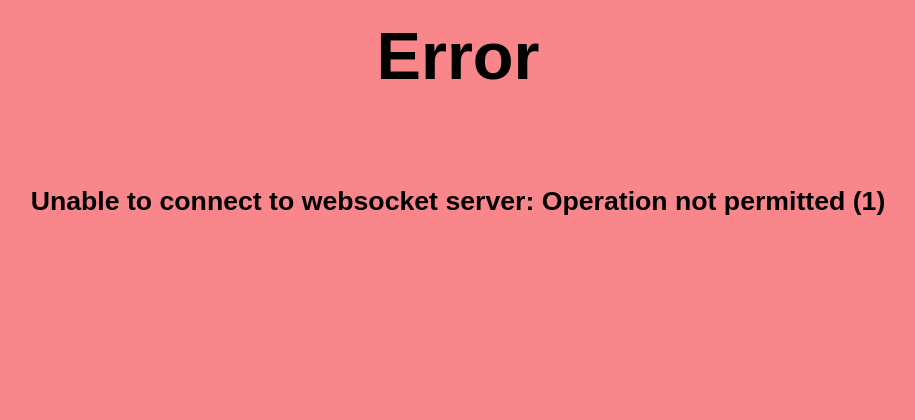
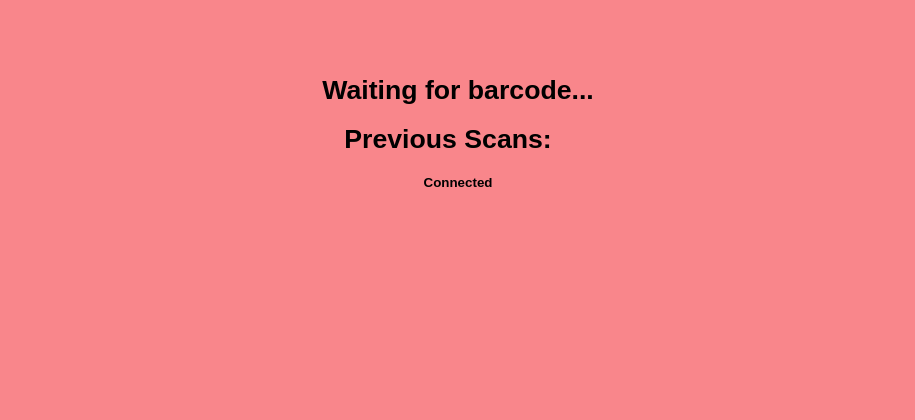
Before and after one commit to Forceu/barcodebuddy, a PHP site: page /screen.php in a window 1280 px wide. Shown: the top 420 px of the page, without its empty margins (182-1097 px from the left). Run offline with PHP 8.4, Linux system fonts and the light colour scheme; data that the repository does not hold is empty.

Commit message:
adding feedback for screen

```diff
--- a/screen.php
+++ b/screen.php
@@ -1,4 +1,5 @@
 <?php
+
 /**
  * Barcode Buddy for Grocy
  *
@@ -26,8 +27,6 @@
  */
 
 
-
-
 require_once __DIR__ . "/incl/config.php";
 require_once __DIR__ . "/incl/db.inc.php";
 
@@ -35,47 +34,54 @@ require_once __DIR__ . "/incl/db.inc.php";
 
 <!DOCTYPE html>
 <html>
+
 <head>
   <title>Barcode Buddy Screen</title>
   <style>
-
     #soundbuttondiv {
       position: fixed;
       bottom: 10px;
       right: 10px;
     }
-      #title {
-        font: bold 50pt arial;
-        margin: auto;
-        padding: 10px;
-        text-align: center;
-      }
-      #mode {
-        font: bold 10pt arial;
-        margin: auto;
-        text-align: center;
-      }
-      #subtitle {
+
+    .title {
       font: bold 20pt arial;
       margin: auto;
       padding: 10px;
       text-align: center;
     }
+
+    #mode {
+      font: bold 20pt arial;
+      margin: auto;
+      text-align: center;
+    }
+
+    .subtitle {
+      font: bold 10pt arial;
+      margin: auto;
+      padding: 10px;
+      text-align: center;
+    }
+
     .sound {
-        background-color : #31B0D5;
+      background-color: #31B0D5;
       color: white;
       padding: 1em 2em;
       border-radius: 4px;
       border-color: #46b8da;
     }
+
     #muteimg {
       height: 2em;
       width: 2em;
     }
+
     @media only screen and (orientation: portrait) and not (display-mode: fullscreen) {
       .sound {
         padding: 2em 4em;
       }
+
       #muteimg {
         height: 3em;
         width: 3em;
@@ -84,69 +90,106 @@ require_once __DIR__ . "/incl/db.inc.php";
   </style>
 
 </head>
+
 <body bgcolor="#f6ff94">
   <script src="./incl/nosleep.min.js"></script>
+
+  <script>
+    function sleep(ms) {
+      return new Promise(resolve => setTimeout(resolve, ms));
+    }
+  </script>
+
   <script src="./incl/he.js"></script>
+  <div align="center">
+    <div id="status">
+      <span id="mode"></span><br><br><br>
+    </div>
 
-    <div id="title">Connecting...</div><br>
-    <div id="mode"></div><br><br><br>
-    <div id="subtitle">If you see this for more than a couple of seconds, please check if the websocket-server was started</div>
-
-    <audio id="beep_success" muted="muted" src="incl/websocket/beep.ogg"  type="audio/ogg" preload="auto"></audio>
-    <audio id="beep_nosuccess" muted="muted" src="incl/websocket/buzzer.ogg"  type="audio/ogg" preload="auto"></audio>
+    <div>
+      <span id="event" class="title">If you see this for more than a couple of seconds, please check if the
+        websocket-server was started</span>
+    </div>
+    <audio id="beep_success" muted="muted" src="incl/websocket/beep.ogg" type="audio/ogg" preload="auto"></audio>
+    <audio id="beep_nosuccess" muted="muted" src="incl/websocket/buzzer.ogg" type="audio/ogg" preload="auto"></audio>
     <div id="soundbuttondiv">
       <button class="sound" onclick="toggleSound()" id="soundbutton"><img id="muteimg" src="incl/img/mute.svg" alt="Toggle sound and wakelock"></button>
     </div>
+    <br>
+    <div id="log">
+      <span class="title"> Previous Scans: </span>
+      <span id="log-entries" class="subtitle"></span>
+      <br>
+      <br>
+      <span id="socket-status" class="subtitle">Connecting...</span>
+
+    </div>
+
+
+  </div>
+
   <script>
-
-      var noSleep          = new NoSleep();
-      var wakeLockEnabled  = false;
-      var isFirstStart     = true;
+    var noSleep = new NoSleep();
+    var wakeLockEnabled = false;
+    var isFirstStart = true;
 
     function toggleSound() {
       if (!wakeLockEnabled) {
         noSleep.enable();
         wakeLockEnabled = true;
-      	  document.getElementById('beep_success').muted=false;
-      	  document.getElementById('beep_nosuccess').muted=false;
-      	  <?php if ($BBCONFIG["WS_FULLSCREEN"]) { echo " document.documentElement.requestFullscreen();"; }?>
+        document.getElementById('beep_success').muted = false;
+        document.getElementById('beep_nosuccess').muted = false;
+        <?php if ($BBCONFIG["WS_FULLSCREEN"]) {
+          echo " document.documentElement.requestFullscreen();";
+        } ?>
         document.getElementById("muteimg").src = "incl/img/unmute.svg";
       } else {
         noSleep.disable();
-      	  <?php if ($BBCONFIG["WS_FULLSCREEN"]) { echo " document.exitFullscreen();"; } ?>
+        <?php if ($BBCONFIG["WS_FULLSCREEN"]) {
+          echo " document.exitFullscreen();";
+        } ?>
         wakeLockEnabled = false;
-      	  document.getElementById('beep_success').muted=true;
-      	  document.getElementById('beep_nosuccess').muted=true;
+        document.getElementById('beep_success').muted = true;
+        document.getElementById('beep_nosuccess').muted = true;
         document.getElementById("muteimg").src = "incl/img/mute.svg";
       }
     }
 
-if(typeof(EventSource) !== "undefined") {
+    if (typeof(EventSource) !== "undefined") {
       var source = new EventSource("incl/sse/sse_data.php");
 
 
       source.onopen = function() {
         if (isFirstStart) {
-      isFirstStart=false;
+          isFirstStart = false;
           document.body.style.backgroundColor = '#b9ffad';
-      document.getElementById('title').textContent = 'Connected';
-      document.getElementById('subtitle').textContent = 'Waiting for barcode...';
+          document.getElementById('socket-status').textContent = 'Connected';
+          document.getElementById('event').textContent = 'Waiting for barcode...';
           var http = new XMLHttpRequest();
           http.open("GET", "incl/sse/sse_data.php?getState");
           http.send();
         }
       };
 
-  source.onmessage = function(event) {
+      async function feedbackUpdate() {
+        await sleep(2000);
+        document.getElementById('event').textContent = 'Waiting for barcode...';
+      };
+
+      source.onmessage = async function(event) {
         var resultJson = JSON.parse(event.data);
         var resultCode = resultJson.data.substring(0, 1);
         var resultText = resultJson.data.substring(1);
-      switch(resultCode) {
+        switch (resultCode) {
           case '0':
             document.body.style.backgroundColor = '#47ac3f';
-        document.getElementById('title').textContent = 'Scan success';
-        document.getElementById('subtitle').textContent = he.decode(resultText);
+            document.getElementById('socket-status').textContent = 'Scan success';
+            document.getElementById('event').textContent = he.decode(resultText);
             document.getElementById('beep_success').play();
+            await feedbackUpdate();
+            document.getElementById('log-entries').innerText = '\r\n' + he.decode(resultText) + document.getElementById('log-entries').innerText;
+
+
             break;
           case '1':
             document.body.style.backgroundColor = '#a2ff9b';
@@ -161,7 +204,7 @@ if(typeof(EventSource) !== "undefined") {
             document.getElementById('beep_nosuccess').play();
             break;
           case '4':
-        document.getElementById('mode').textContent = 'Current Mode: '+resultText;
+            document.getElementById('mode').innerText = 'Mode: ' + '\r\n' + resultText;
             break;
           case 'E':
             document.body.style.backgroundColor = '#f9868b';
@@ -178,4 +221,5 @@ if(typeof(EventSource) !== "undefined") {
   </script>
 
 </body>
+
 </html>
```
Also changed, not shown: data/.htaccess (deleted). Lines whose indentation alone changed are shown as unchanged.
